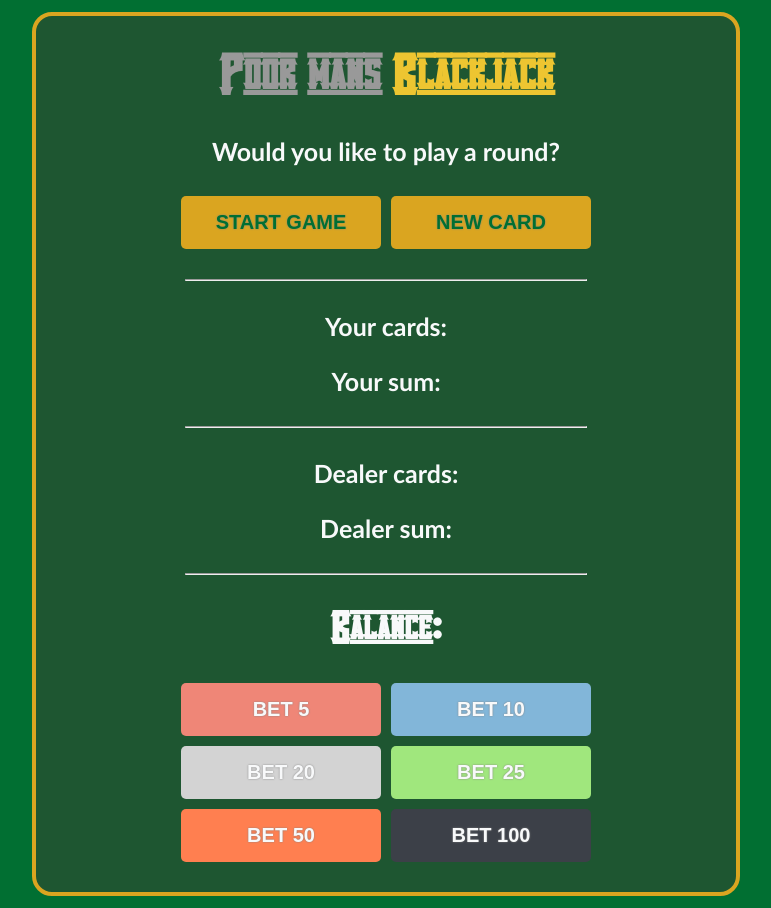
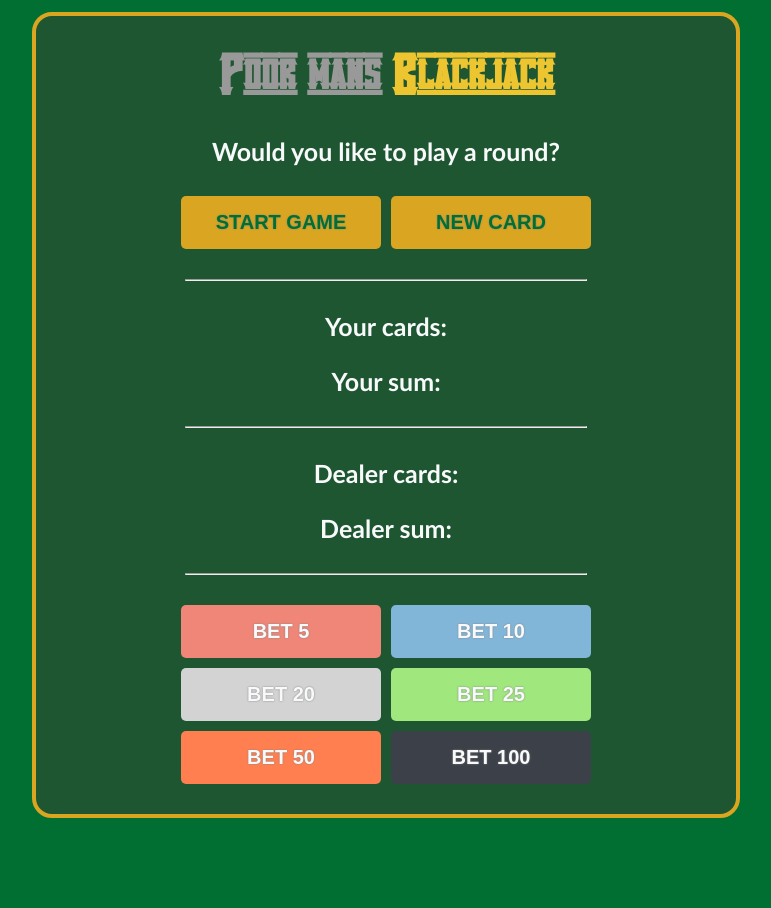
Before and after one commit to ZascuOfficial/Scrimba-Blackjack_App, a plain HTML site: page index.html in a window 1280 px wide. Shown: the whole page, without its empty margins (254-1025 px from the left). After the commit the page ends 830 px from the top, so only its background shows below. Drawn offline with Linux system fonts and the light colour scheme.

Commit message:
Tweak small mistake

```diff
--- a/index.html
+++ b/index.html
@@ -48,7 +48,7 @@
 
       <hr>
 
-      <p id="balance-el">Balance:</p>
+      <p id="balance-el"></p>
 
       <div class="buttons-box">
         <button id="five-chips">BET 5</button>
```
